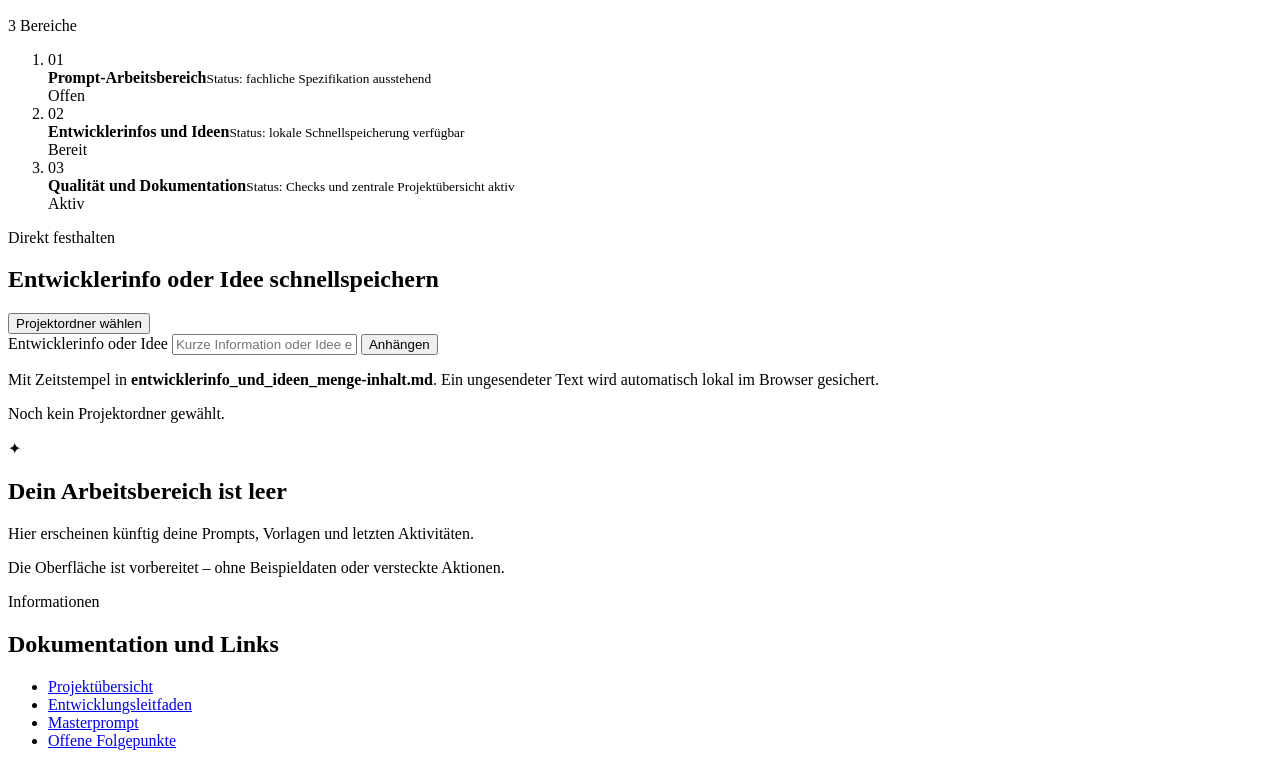
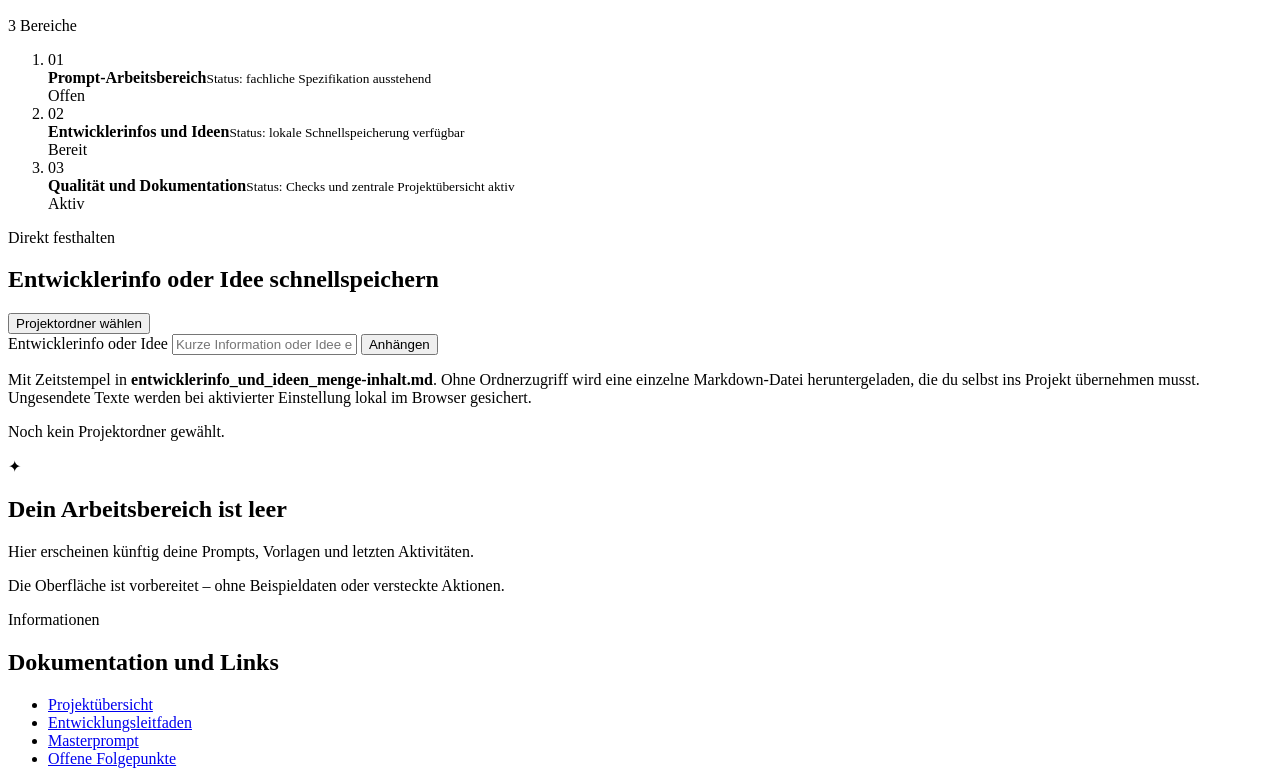
Before and after one commit to provoware/Schnellprompter-Tool-2026, a website with bundled scripts: page index.html in a window 1280 px wide. Shown: the part 594-1378 px from the top of the page. Built offline with nearby package versions, Linux system fonts and the light colour scheme.

Commit message:
docs(ui): manuellen Download-Fallback ohne falsche Speicherzusage erklären

```diff
--- a/index.html
+++ b/index.html
@@ -94,7 +94,7 @@
             <input id="quick-note-input" name="quick-note" type="text" maxlength="500" autocomplete="off" placeholder="Kurze Information oder Idee eingeben …" required>
             <button class="button" type="submit">Anhängen</button>
           </form>
-          <p class="quick-note__hint">Mit Zeitstempel in <strong>entwicklerinfo_und_ideen_menge-inhalt.md</strong>. Ein ungesendeter Text wird automatisch lokal im Browser gesichert.</p>
+          <p class="quick-note__hint">Mit Zeitstempel in <strong>entwicklerinfo_und_ideen_menge-inhalt.md</strong>. Ohne Ordnerzugriff wird eine einzelne Markdown-Datei heruntergeladen, die du selbst ins Projekt übernehmen musst. Ungesendete Texte werden bei aktivierter Einstellung lokal im Browser gesichert.</p>
           <p id="quick-note-status" class="quick-note__status" role="status" aria-live="polite">Noch kein Projektordner gewählt.</p>
         </section>
 
```
